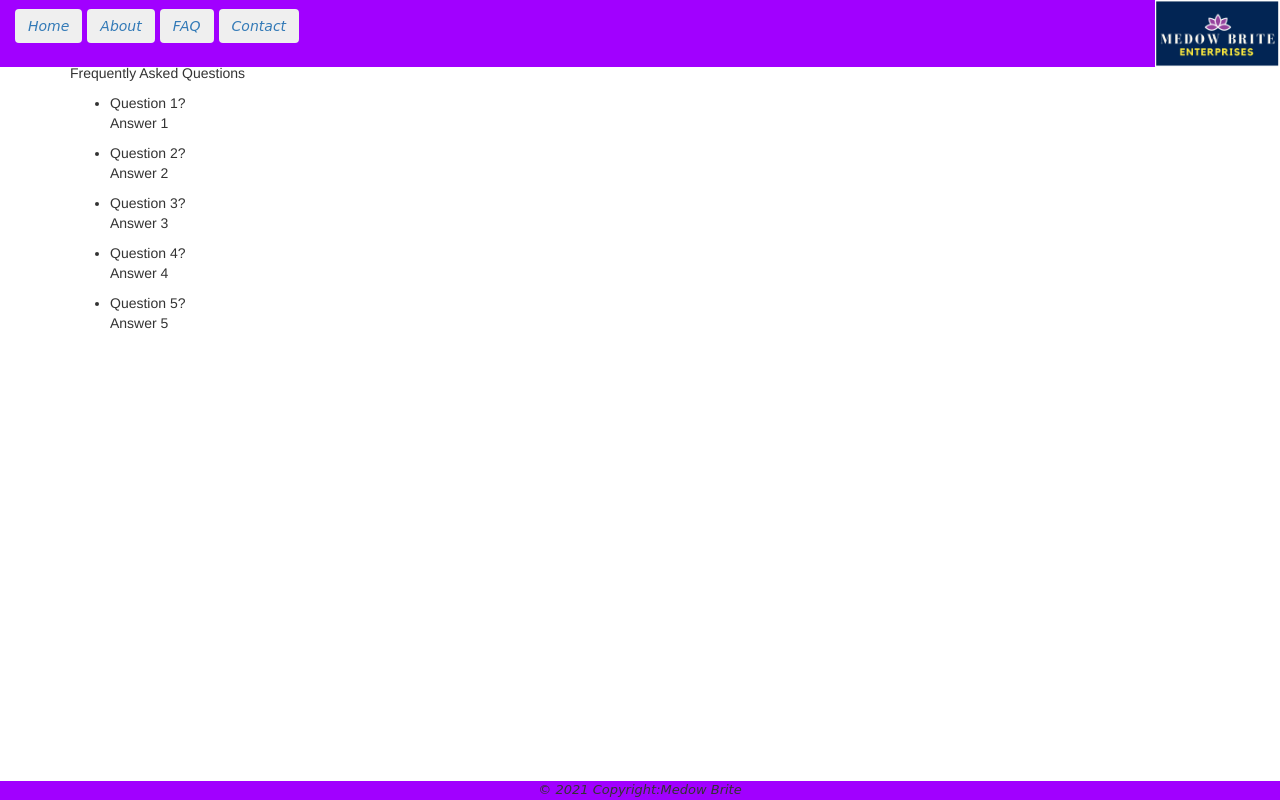
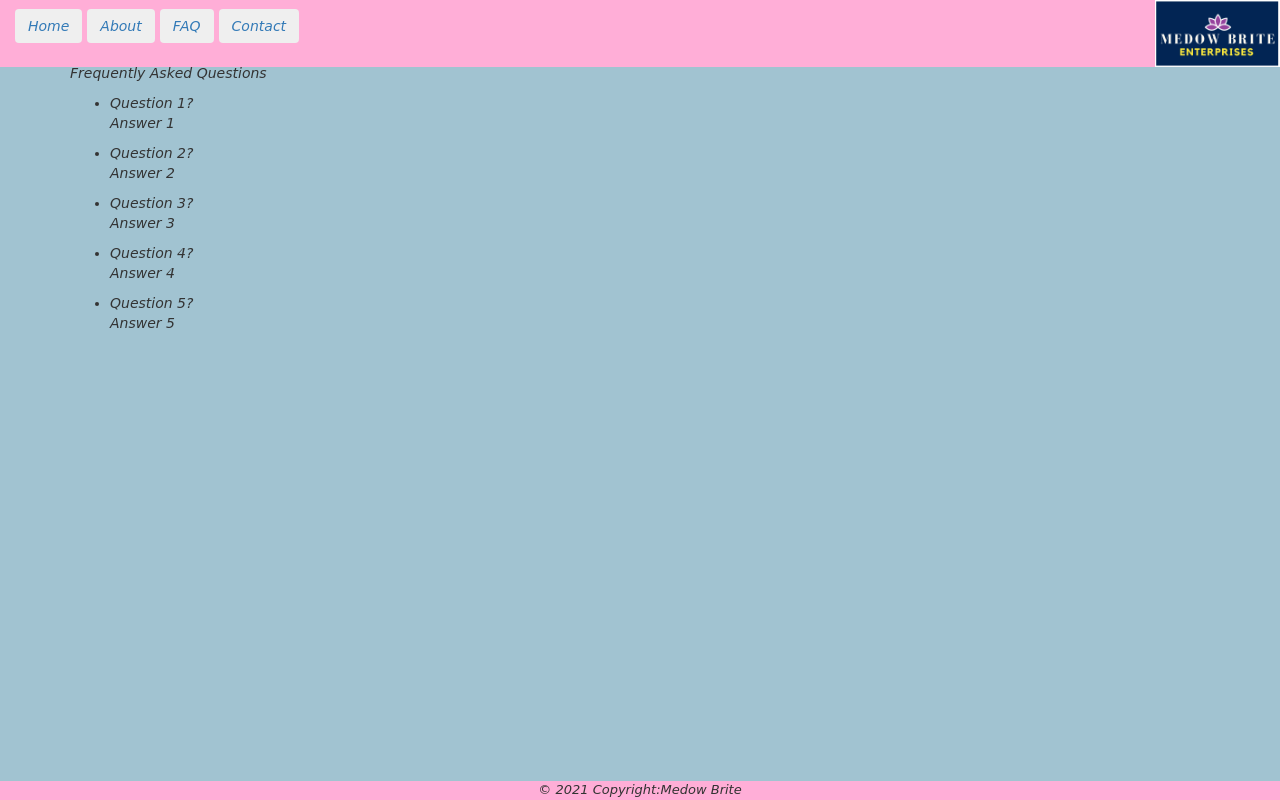
Before and after one commit to subatilak/Medow-Brite, a Flask app: page /FAQ in a window 1280 px wide. Run offline with Flask 2, Linux system fonts and the light colour scheme; some libraries are stand-ins or nearby versions.

Commit message:
Update Layout.html

```diff
--- a/templates/Layout.html
+++ b/templates/Layout.html
@@ -9,20 +9,18 @@
   <script src="https://ajax.googleapis.com/ajax/libs/jquery/3.5.1/jquery.min.js"></script>
   <script src="https://cdnjs.cloudflare.com/ajax/libs/popper.js/1.16.0/umd/popper.min.js"></script>
    <script src="https://maxcdn.bootstrapcdn.com/bootstrap/3.5.1/js/bootstrap.min.js"></script>
-   <link href="//maxcdn.bootstrapcdn.com/bootstrap/3.3.0/css/bootstrap.min.css" rel="stylesheet" id="bootstrap-css">
 
 
   <style>
 
-
   .navbar{
 		border-radius: 0;
 		border: 0;
-		background-color: 	#A100FF;
+		background-color: 	#ffaed7;
 		background-image: none;
 		font-family:Cursive;
 		font-size:xx-large;
-		font-color:##FFD700;
+		font-color:##ffffff;
 		font-style: oblique;
 	}
 
@@ -30,7 +28,7 @@
 	.navbar-fixed-bottom{
 		border-radius: 0;
 		border: 0;
-		background-color: 	#A100FF;
+		background-color: 	#ffaed7;
 		background-image: none;
 		font-family:Cursive;
 		font-size:small;
@@ -66,8 +64,13 @@ margin-bottom: 5px !important;
   align:center;
   width:2000px;
   height:900px;
+  }
+  body{
+  background-color: 	#a1c3d1;
+  font-family:  Cursive;
+  font-style: oblique;
+  }
 
-  }
 </style>
 </head>
 
@@ -78,12 +81,12 @@ margin-bottom: 5px !important;
 		<div class="container-fluid">
 
 			<ul class="nav navbar-nav">
-				<li class="active"><button class="btn  navbar-btn btn-primary-spacing"><a href="#">Home</a></button></li>
+				<li class="active"><button class="btn  navbar-btn btn-primary-spacing"><a href="home">Home</a></button></li>
 				<li><button class="btn   navbar-btn btn-primary-spacing"><a href="/about">About</a></button></li>
 				<li><button class="btn  navbar-btn btn-primary-spacing"><a href="/FAQ">FAQ</a></button></li>
 				<li><button class="btn  navbar-btn btn-primary-spacing"><a href="/contact">Contact</a></button></li>
 			</ul>
-			<img  class="logo navbar-right" src="{{url_for('static',filename='logo.PNG')}}" >
+			<img  class="logo navbar-right" src="{{url_for('static',filename='logo.png')}}" >
 		</div>
 
 	</nav>
```
